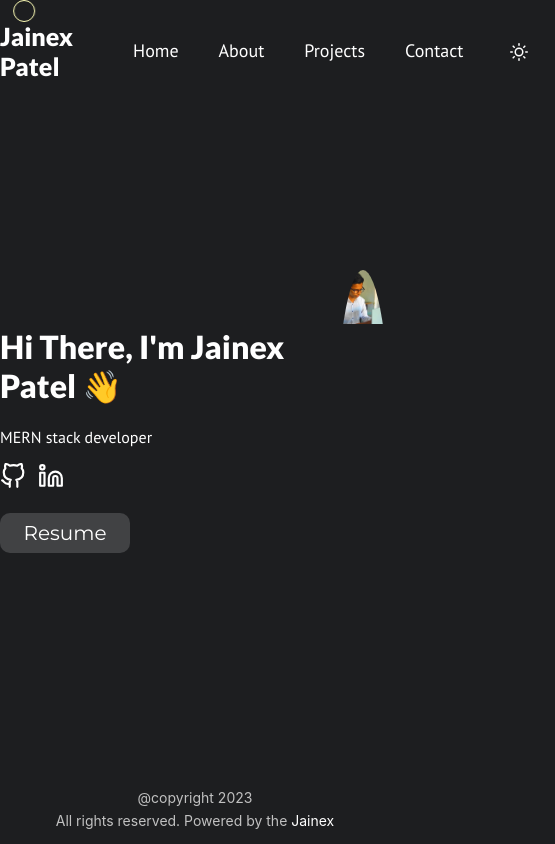
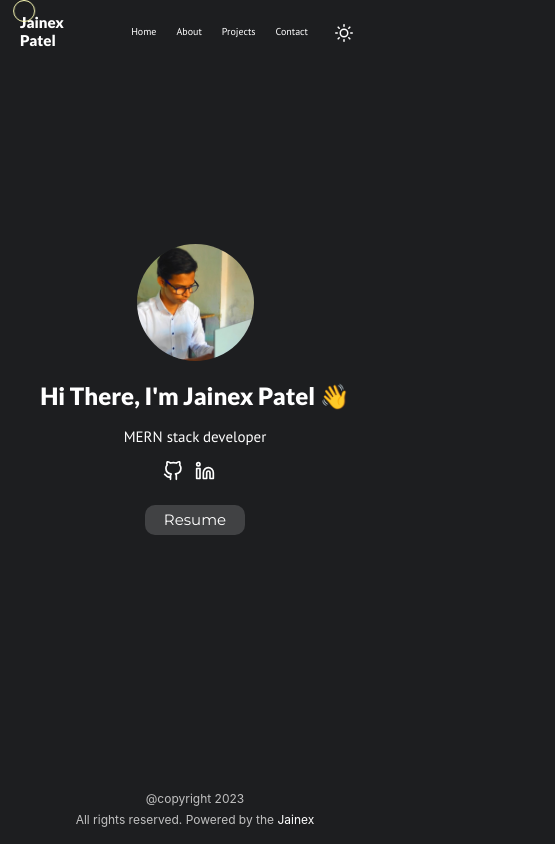
Before and after one commit to Jainex17/Portfolio, a React (Create React App) app: page / in a window 390 px wide. Shown: the whole page, 555 px wide, since content can reach past the window. Built offline with nearby package versions, Linux system fonts and the light colour scheme.

Commit message:
responsive patch1

```diff
--- a/src/componets/MyProfile.js
+++ b/src/componets/MyProfile.js
@@ -1,5 +1,6 @@
 import React from 'react';
 import '../css/Profile.css';
+const pfp = require('../img/pfp4.jpeg')
 
 function MyProfile(){
     return(
@@ -25,6 +26,7 @@ function MyProfile(){
                 <button>Resume</button>
             </div>
             <div className='profile-img'>
+                <img src={pfp} alt="pfp"></img>
             </div>
         </div>
     );
--- a/src/css/Footer.css
+++ b/src/css/Footer.css
@@ -14,3 +14,8 @@
     margin: 0;
     padding: 3px 0;
 }
+@media only screen and (max-width:768px) {
+    .footer p{
+        font-size: 12px;
+    }
+}
--- a/src/css/Navbar.css
+++ b/src/css/Navbar.css
@@ -44,3 +44,24 @@
 .none{
     display: none;
 }
+
+@media only screen and (max-width:768px) {
+    .navbar h1{
+        font-size: 20px;
+    }
+    .navbar ul li{
+        padding: 0 10px;
+        font-size: 15px;
+    }
+}
+@media only screen and (max-width:460px) {
+    .navbar{
+        margin: 0 20px;
+    }
+    .navbar h1{
+        font-size: 15px;
+    }
+    .navbar ul li{
+        font-size: 10px;
+    }
+}
--- a/src/css/Profile.css
+++ b/src/css/Profile.css
@@ -23,15 +23,19 @@ a{
     width: 26px;
 }
 .profile .profile-img{
+    text-align: center;
+    width: 30%;
     pointer-events: none;
-    background-image: url('../img/pfp5.jpg');
-    background-size: 100%;
-    background-repeat: no-repeat;
-    /* background-color: white; */
-    width: 20%;
-    height: 50%;
-    border-radius: 100%;
-    /* background-position: -30px -71px; */
+    /* background-image: url('../img/pfp5.jpg'); */
+    /* background-size: 100%; */
+    /* background-repeat: no-repeat; */
+    /* width: 20%; */
+    /* height: 50%; */
+    /* border-radius: 100%; */
+}
+.profile .profile-img img{
+    width: 60%;
+    border-radius: 50%;
 }
 .profile .profile-text button{
     background-color: #414244;
@@ -49,3 +53,42 @@ a{
 .profile .profile-text button:hover{
     background-color: #1d1e20;
 }
+
+@media only screen and (max-width:768px) {
+    .profile{
+        gap: 0px;
+        justify-content: center;
+    }
+    .profile .profile-text h1{
+        font-size: 24px;
+    }
+    .profile .profile-text p{
+        font-size: 15px;
+    }
+    .profile .profile-text a svg{
+        width: 20px;
+        height: 20px;
+    }
+    .profile .profile-text button{
+        height: 30px;
+        width: 100px;
+        font-size: 15px;
+    }
+    .profile .profile-img img{
+        width: 70%;
+    }
+}
+@media only screen and (max-width:460px) {
+    .profile{
+        flex-direction: column-reverse;
+    }
+    .profile .profile-text{
+        text-align: center;
+    }
+    .profile .profile-text p{
+        font-size: 15px;
+    }
+    .profile .profile-img img{
+        width: 100%;
+    }
+}
```
